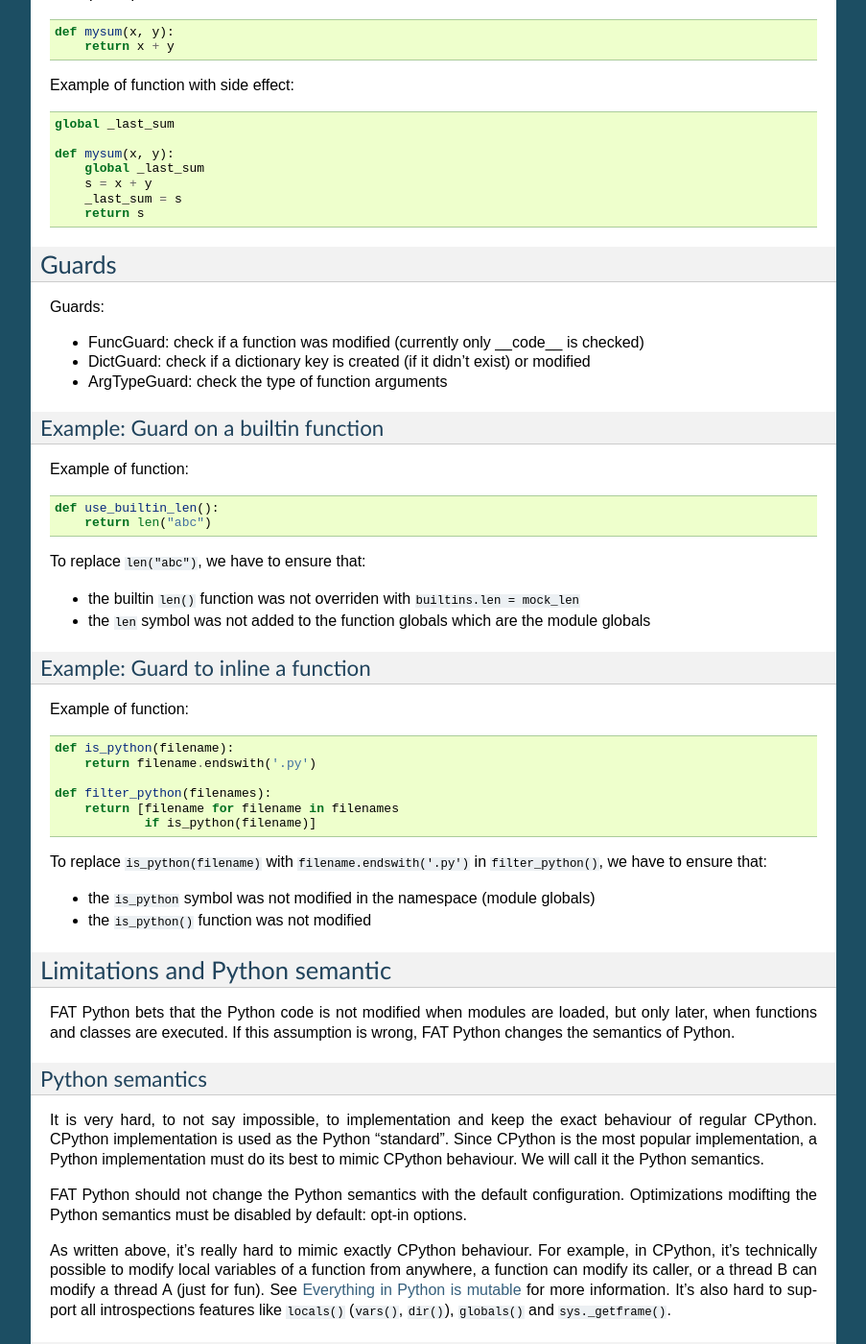
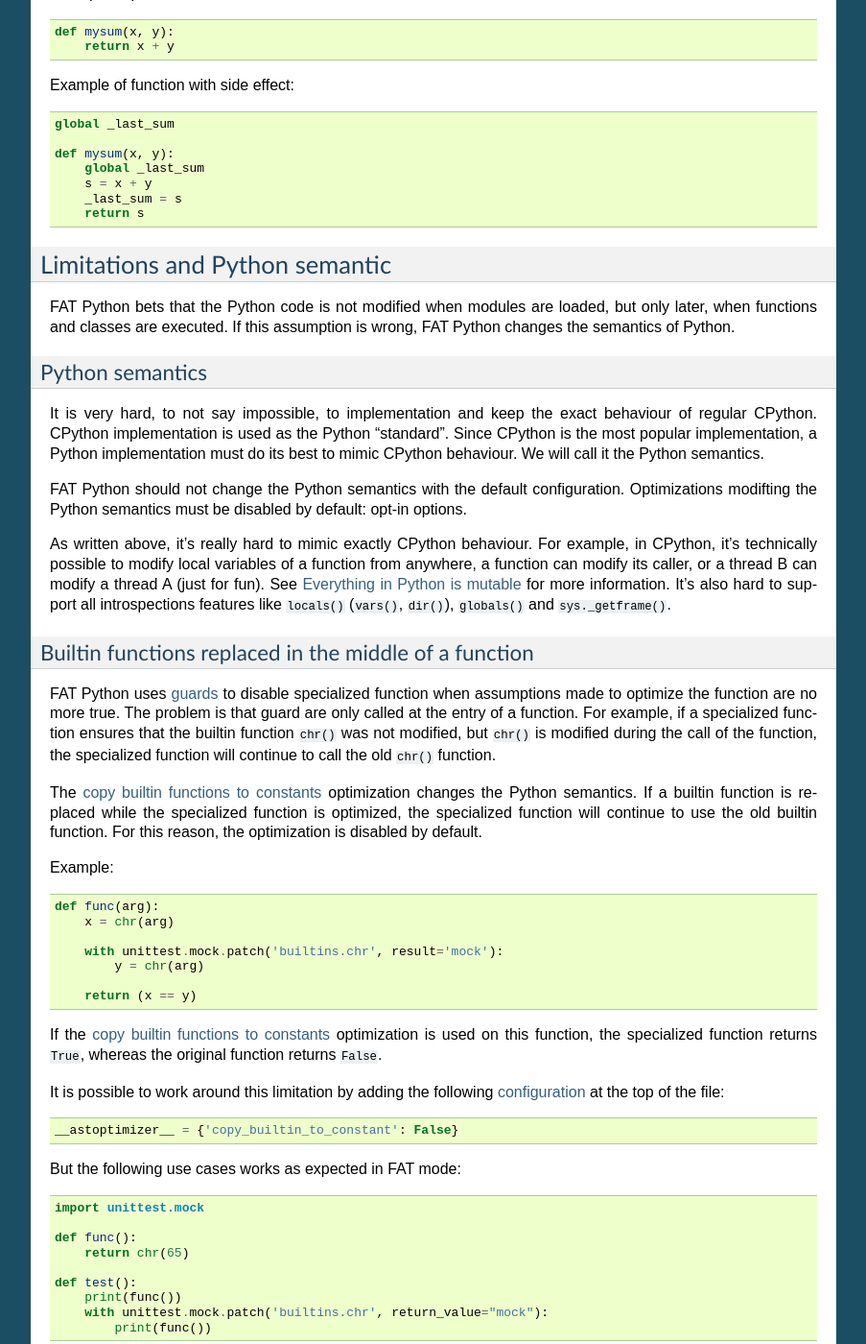
Before and after one commit to vstinner/fatoptimizer, a Sphinx documentation site: the page built from doc/misc.rst, in a window 1280 px wide and 1400 px high, scrolled down 1948 px. Shown: the whole window at 96% size, without its empty margins (198-1101 px from the left). Built offline with Sphinx 7.4.7, drawn with Linux system fonts in a browser that asks for light colours; some of the changed text lies outside the part shown.

Commit message:
doc: remove outdated doc about guards
points to fat guards API instead

```diff
--- a/doc/fat.rst
+++ b/doc/fat.rst
@@ -52,6 +52,8 @@
 
 See the PEP 510 for the API of ``specialize()`` and ``get_specialized()``.
 
+
+.. _guard:
 
 Guard types
 -----------
--- a/doc/misc.rst
+++ b/doc/misc.rst
@@ -127,54 +127,6 @@
         s = x + y
         _last_sum = s
         return s
-
-
-.. _guard:
-
-Guards
-======
-
-Guards:
-
-* FuncGuard: check if a function was modified (currently only __code__ is
-  checked)
-* DictGuard: check if a dictionary key is created (if it didn't exist) or
-  modified
-* ArgTypeGuard: check the type of function arguments
-
-Example: Guard on a builtin function
-------------------------------------
-
-Example of function::
-
-    def use_builtin_len():
-        return len("abc")
-
-To replace ``len("abc")``, we have to ensure that:
-
-* the builtin ``len()`` function was not overriden
-  with ``builtins.len = mock_len``
-* the ``len`` symbol was not added to the function globals which are the module
-  globals
-
-Example: Guard to inline a function
------------------------------------
-
-Example of function::
-
-    def is_python(filename):
-        return filename.endswith('.py')
-
-    def filter_python(filenames):
-        return [filename for filename in filenames
-                if is_python(filename)]
-
-To replace ``is_python(filename)`` with ``filename.endswith('.py')`` in
-``filter_python()``, we have to ensure that:
-
-* the ``is_python`` symbol was not modified in the namespace (module globals)
-* the ``is_python()`` function was not modified
-
 
 
 Limitations and Python semantic
```
